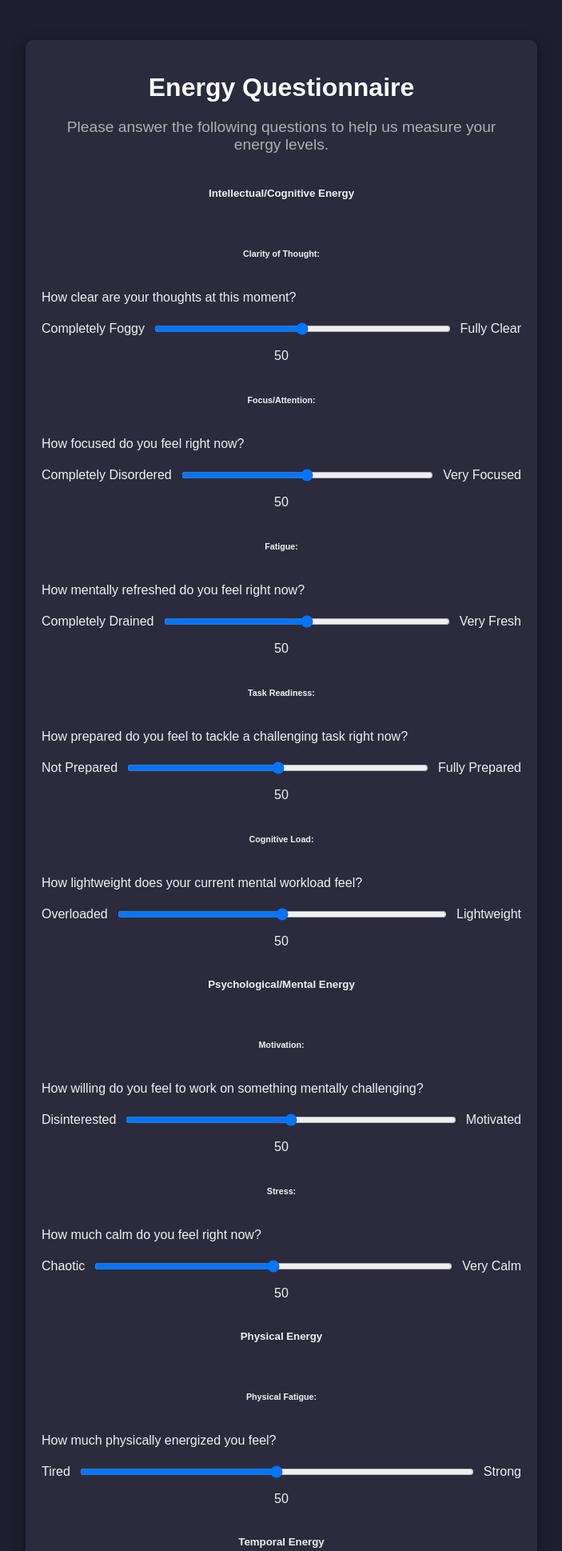
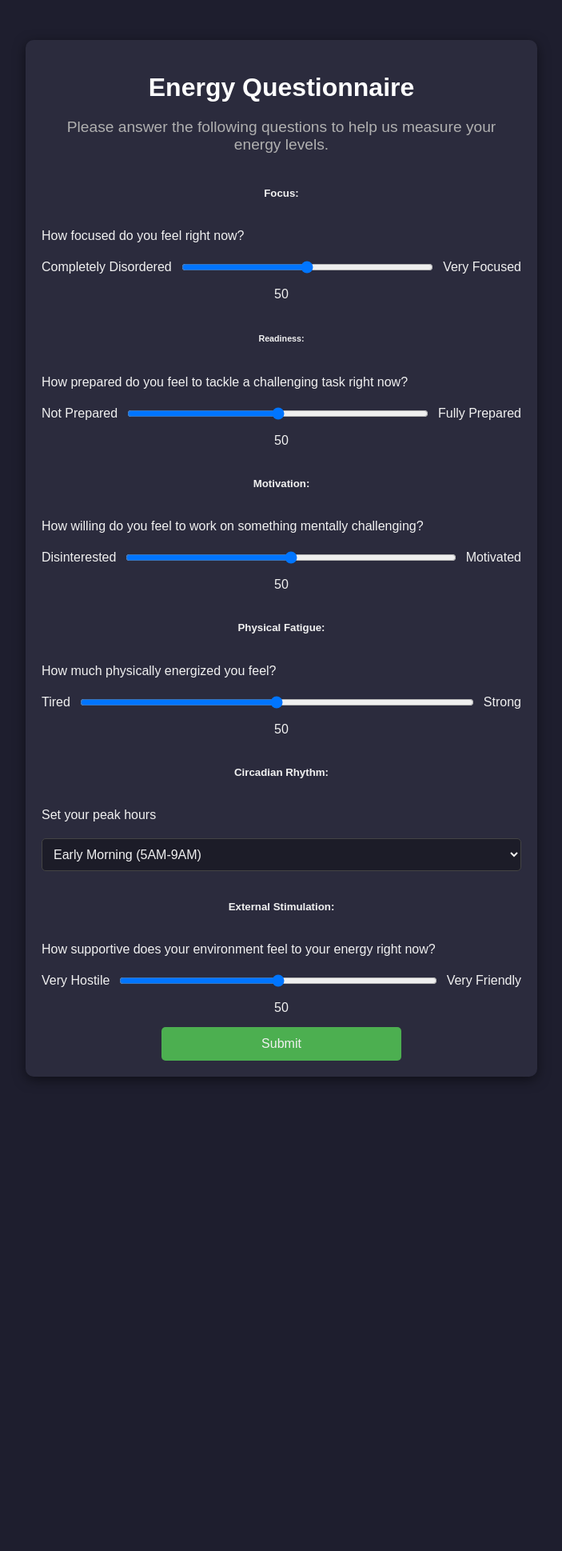
Before and after one commit to ErgodicEntropy/Smart-Task-Manager, a Flask app: page /data in a window 1280 px wide. Shown: the top 1939 px of the page at 80% size, without its empty margins (288-991 px from the left). After the commit the page ends 1350 px from the top, so only its background shows below. Run offline with Flask 3, Linux system fonts and the light colour scheme.

Commit message:
bugs fixed

```diff
--- a/agents.py
+++ b/agents.py
@@ -8,10 +8,8 @@ import os
 # Default configurations
 COHERE_API_TOKEN = ''
 
-# DeepSeek_API_TOKEN = ''
 os.environ['COHERE_API_KEY'] = COHERE_API_TOKEN
 
-# os.environ['DeepSeek_API_TOKEN'] = DeepSeek_API_TOKEN
 
 llm = Cohere()
 
--- a/main.py
+++ b/main.py
@@ -197,19 +197,12 @@ def submit_form():
         currenthour = datetime.today().hour
         day_category = daycategory(currenthour)
         data_list = [
-            float(request.form['clarity']),
             float(request.form['focus']),
-            float(request.form['fatigue']),
             float(request.form['readiness']),
-            float(request.form['load']),
             float(request.form['motivation']),
-            float(request.form['stress']),
             float(request.form['physical_fatigue']),
             daymetric(request.form['circadian_rhythm'], day_category),
-            float(request.form['trend']),
             float(request.form['external_stimulation']),
-            float(request.form['interaction_energy']),
-            float(request.form['task_initiation'])
         ]
         # Energy Scoring Function (Weighted Average)
         N = len(data_list)
@@ -221,6 +214,7 @@ def submit_form():
             weighted_sum += weights[k]*data_list[k]
 
         average_energy = weighted_sum/N
+        print("average user energy:", average_energy)
         #Energy Threshold Function
         # Determine energy level category
         if average_energy >= threshold["extremely high"]:
@@ -325,6 +319,7 @@ def Sort():
             for k in range(K):
                 weighted_sum += weights[k]*energy_dist[energyvals[k]]
             energy_value = weighted_sum/K
+            print("average task energy:", energy_value)
             energytest.append(energy_value)
             #Requirement Threshold Function
             if energy_value >= threshold_dist["extremely high"]:
--- a/templates/data.html
+++ b/templates/data.html
@@ -152,17 +152,7 @@
         <p>Please answer the following questions to help us measure your energy levels.</p>
         <form id="mainForm" action="/data" method="POST">
             <!-- Intellectual/Cognitive Energy: Clarity of Thought, Focus/Attention, Mental Fatigue, Task Readiness, Cognitive Load -->
-            <h5>Intellectual/Cognitive Energy</h5>
-            <h6>Clarity of Thought:</h6>
-            <label for="clarity"> How clear are your thoughts at this moment?</label>
-            <div style="display: flex; align-items: center; gap: 10px;">
-                <span style="flex-shrink: 0;">Completely Foggy</span>
-                <input type="range" id="clarity" name="clarity" min="0" max="100" value="50" style="flex-grow: 1;" oninput="updateValue(this.value, 'clarity-value')">
-                <span style="flex-shrink: 0;">Fully Clear</span>
-            </div>
-            <span id="clarity-value">50</span>
-
-            <h6>Focus/Attention:</h6>
+            <h5>Focus:</h5>
             <label for="focus"> How focused do you feel right now?</label>
             <div style="display: flex; align-items: center; gap: 10px;">
                 <span style="flex-shrink: 0;">Completely Disordered</span>
@@ -171,16 +161,7 @@
             </div>
             <span id="focus-value">50</span>
 
-            <h6>Fatigue:</h6>
-            <label for="fatigue">How mentally refreshed do you feel right now?</label>
-            <div style="display: flex; align-items: center; gap: 10px;">
-                <span style="flex-shrink: 0;">Completely Drained</span>
-                <input type="range" id="fatigue" name="fatigue" min="0" max="100" value="50" style="flex-grow: 1;" oninput="updateValue(this.value, 'fatigue-value')">
-                <span style="flex-shrink: 0;">Very Fresh</span>
-            </div>
-            <span id="fatigue-value">50</span>
-
-            <h6>Task Readiness:</h6>
+            <h6>Readiness:</h6>
             <label for="readiness"> How prepared do you feel to tackle a challenging task right now?</label>
             <div style="display: flex; align-items: center; gap: 10px;">
                 <span style="flex-shrink: 0;">Not Prepared</span>
@@ -189,18 +170,8 @@
             </div>
             <span id="readiness-value">50</span>
 
-            <h6>Cognitive Load:</h6>
-            <label for="load">How lightweight does your current mental workload feel?</label>
-            <div style="display: flex; align-items: center; gap: 10px;">
-                <span style="flex-shrink: 0;">Overloaded</span>
-                <input type="range" id="load" name="load" min="0" max="100" value="50" style="flex-grow: 1;" oninput="updateValue(this.value, 'load-value')">
-                <span style="flex-shrink: 0;">Lightweight</span>
-            </div>
-            <span id="load-value">50</span>
-
             <!-- Psychological/Mental Energy: Motivation, Stress Level, Emotional State -->
-            <h5>Psychological/Mental Energy</h5>
-            <h6>Motivation:</h6>
+            <h5>Motivation:</h5>
             <label for="motivation"> How willing do you feel to work on something mentally challenging?</label>
             <div style="display: flex; align-items: center; gap: 10px;">
                 <span style="flex-shrink: 0;">Disinterested</span>
@@ -209,18 +180,8 @@
             </div>
             <span id="motivation-value">50</span>
 
-            <h6>Stress:</h6>
-            <label for="stress"> How much calm do you feel right now?</label>
-            <div style="display: flex; align-items: center; gap: 10px;">
-                <span style="flex-shrink: 0;">Chaotic</span>
-                <input type="range" id="stress" name="stress" min="0" max="100" value="50" style="flex-grow: 1;" oninput="updateValue(this.value, 'stress-value')">
-                <span style="flex-shrink: 0;">Very Calm</span>
-            </div>
-            <span id="stress-value">50</span>
-
             <!-- Physical Energy -->
-            <h5>Physical Energy</h5>
-            <h6>Physical Fatigue:</h6>
+            <h5>Physical Fatigue:</h5>
             <label for="physical_fatigue"> How much physically energized you feel?</label>
             <div style="display: flex; align-items: center; gap: 10px;">
                 <span style="flex-shrink: 0;">Tired</span>
@@ -230,9 +191,8 @@
             <span id="physical_fatigue-value">50</span>
 
             <!-- Temporal Energy: Circadian Rhythm (Peak Times/Cortisol Level), Energy Trends -->
-            <h5>Temporal Energy</h5>
             <!-- Circadian Rhythm (Peak Times/Cortisol Level) -->
-             <h6>Circadian Rhythm:</h6>
+             <h5>Circadian Rhythm:</h5>
             <label for="circadian_rhythm">Set your peak hours</label>
             <select id="circadian_rhythm" name="circadian_rhythm">
                 <option value="Early Morning">Early Morning (5AM-9AM)</option>
@@ -242,19 +202,10 @@
                 <option value="Night">Night (8PM-12AM)</option>
                 <option value="Midnight">Midnight (12AM-5AM)</option>
             </select>
-            <!-- Energy Trends -->
-            <h6>Energy Trend:</h6>
-            <label for="trend">How do you feel your energy is changing?</label>
-            <select id="trend" name="trend">
-                <option value="-1">Falling</option>
-                <option value="0">Steady</option>
-                <option value="1">Rising</option>
-            </select>
 
             <!-- Environmental/Social Energy: Social Interaction, External Stimulation -->
-            <h5>Environmental/Social Energy</h5>
             <!-- External Stimulation -->
-            <h6>External Stimulation:</h6>
+            <h5>External Stimulation:</h5>
             <label for="external_stimulation">How supportive does your environment feel to your energy right now?</label>
             <div style="display: flex; align-items: center; gap: 10px;">
                 <span style="flex-shrink: 0;">Very Hostile</span>
@@ -263,27 +214,8 @@
             </div>
             <span id="external_stimulation-value">50</span>
 
-            <!-- Social Interaction -->
-            <h6>Social Interaction:</h6>
-            <label for="interaction_energy">How energized do you feel from social interactions right now?</label>
-            <div style="display: flex; align-items: center; gap: 10px;">
-                <span style="flex-shrink: 0;">Socially Drained</span>
-                <input type="range" id="interaction_energy" name="interaction_energy" min="0" max="100" value="50" style="flex-grow: 1;" oninput="updateValue(this.value, 'interaction_energy-value')">
-                <span style="flex-shrink: 0;">Socially Stimulated</span>
-            </div>
-            <span id="interaction_energy-value">50</span>
-
-            <!-- Behavioral Energy -->
-            <h5>Behavioral Energy</h5>
-            <label for="task_initiation">How easy is it for you to start a new task?</label>
-            <div style="display: flex; align-items: center; gap: 10px;">
-                <span style="flex-shrink: 0;">Very Hard</span>
-                <input type="range" id="task_initiation" name="task_initiation" min="0" max="100" value="50" style="flex-grow: 1;" oninput="updateValue(this.value, 'task_initiation-value')">
-                <span style="flex-shrink: 0;">Very Easy</span>
-            </div>
-            <span id="task_initiation-value">50</span>
             <div class="submitter">
-                <input type="submit" value="Submit" id="submitButton" onclick="callOutput()">
+                <input type="submit" value="Submit">
             </div>
 
         </form>
@@ -336,7 +268,7 @@
                 }).then(response => {
                     if (response.ok) {
                         // Update the loading message
-                        updateLoadingMessage('Almost there! Redirecting...');
+                        updateLoadingMessage('Almost there! Thanks for your patience');
 
                         // Submit the hidden form to /output (POST request)
                         document.getElementById('redirectForm').submit();
```
Also changed, not shown: templates/output.html (+28 -1 lines), test.db.
